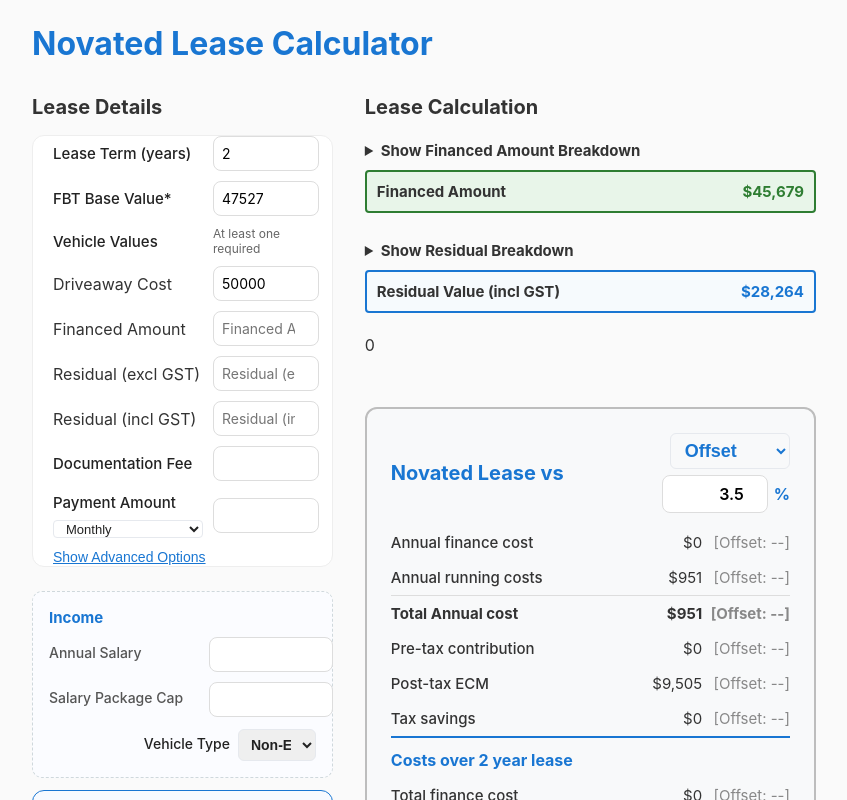
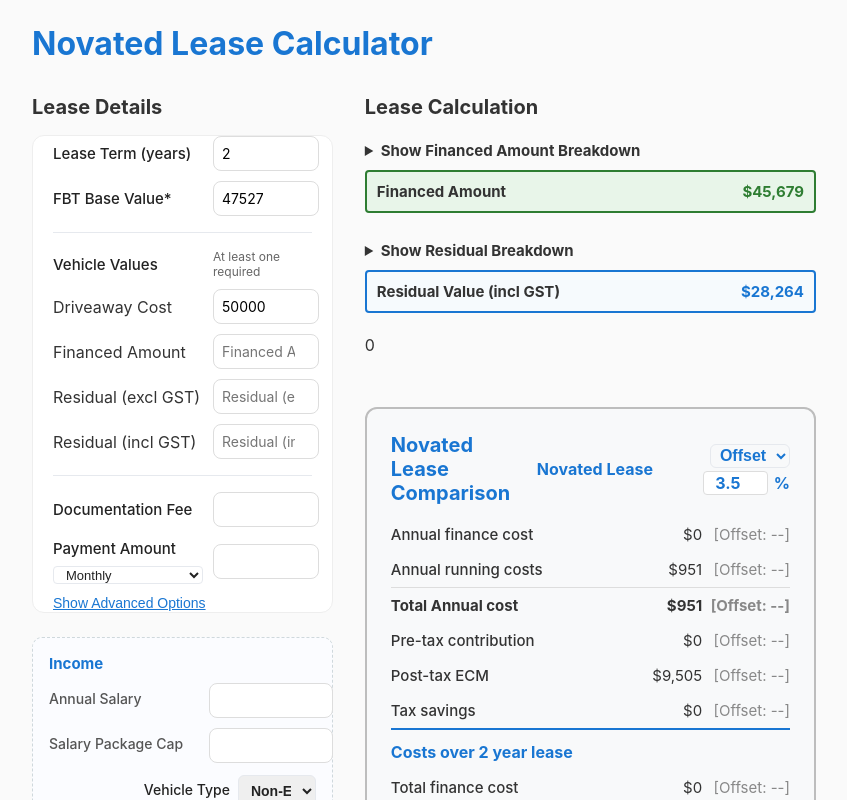
Before and after one commit to William-Aitken/novated-calculator, a Next.js app: page / in a window 1280 px wide. Shown: the top 800 px of the page, without its empty margins (232-1079 px from the left). Built offline with nearby package versions, Linux system fonts and the light colour scheme.

Commit message:
Finalize UI tweaks: separators, optional running costs/salary inputs, comparison headings and styling

```diff
--- a/src/app/page.tsx
+++ b/src/app/page.tsx
@@ -394,6 +394,9 @@ export default function HomePage() {
               </li>
               {fbtError && <li><div style={{ color: '#b00020', fontSize: '12px', marginLeft: 150 }}>{fbtError}</div></li>}
 
+              <li>
+                <div style={{ height: 1, background: '#e6e9ee', margin: '6px 0' }} />
+              </li>
               <li style={{ display: 'grid', gridTemplateColumns: '150px 1fr', alignItems: 'center', gap: '10px' }}>
                 <span style={{ fontWeight: 500, color: '#222', fontSize: '15px', minWidth: 150 }}>Vehicle Values</span>
                 <small style={{ color: '#666', fontSize: '12px' }}>At least one required</small>
@@ -443,7 +446,9 @@ export default function HomePage() {
                 />
               </li>
               {vehicleError && <li><div style={{ color: '#b00020', fontSize: '12px', marginLeft: 150 }}>{vehicleError}</div></li>}
-
+              <li>
+                <div style={{ height: 1, background: '#e6e9ee', margin: '6px 0' }} />
+              </li>
               <li style={{ display: 'grid', gridTemplateColumns: '150px auto', alignItems: 'center', gap: '10px' }}>
                 <span style={{ minWidth: 150, fontWeight: 500, color: '#222', fontSize: '15px' }}>Documentation Fee</span>
                 <input
@@ -748,9 +753,11 @@ export default function HomePage() {
 
             {/* Offset Account Comparison Section (moved to right column) */}
             <div style={{ marginTop: '40px', padding: '24px', border: '2px solid #bdbdbd', borderRadius: '12px', background: '#f8f9fa' }}>
-              <div style={{ display: 'flex', justifyContent: 'space-between', alignItems: 'center', marginBottom: '12px' }}>
-                <h2 style={{ color: '#1976d2', margin: 0 }}>Novated Lease vs </h2>
-                <div style={{ display: 'flex', flexDirection: 'column', gap: '6px', alignItems: 'flex-end' }}>
+              <div style={{ display: 'grid', gridTemplateColumns: '1fr 1fr 1fr', gap: '12px', alignItems: 'center', marginBottom: '12px' }}>
+                <div style={{ fontWeight: 700, fontSize: '20px', color: '#1976d2' }}>Novated Lease Comparison</div>
+                <div style={{ textAlign: 'right', fontWeight: 700, color: '#1976d2' }}>Novated Lease</div>
+                <div style={{ display: 'flex', flexDirection: 'column', gap: '3px', alignItems: 'flex-end' }}>
+                  <div style={{ fontWeight: 700, color: '#1976d2' }}>
                     <select
                       value={comparisonTarget}
                       onChange={e => {
@@ -758,24 +765,25 @@ export default function HomePage() {
                         if (typeof window !== 'undefined') localStorage.setItem('novatedLeaseComparisonTarget', e.target.value);
                       }}
                       style={{
-                      width: '12ch',
-                      height: '36px',
-                      padding: '0 10px',
+                        width: '9ch',
+                        height: '24px',
+                        padding: '0 5px',
                         lineHeight: '20px',
                         border: '1px solid #e6e9ee',
                         borderRadius: '6px',
                         background: 'transparent',
                         color: '#1976d2',
                         fontWeight: 700,
-                      fontSize: '18px',
+                        fontSize: '16px',
                         appearance: 'auto',
                       }}
                     >
                       <option value="offset">Offset</option>
-                    <option value="carloan">Carloan</option>
+                      <option value="carloan">Loan</option>
                       <option value="hisa">HISA</option>
-                    <option value="self">Self Managed</option>
+                      <option value="self">BYO</option>
                     </select>
+                  </div>
                   <div style={{ display: 'flex', alignItems: 'center', gap: '6px' }}>
                     <input
                       type="number"
@@ -787,7 +795,7 @@ export default function HomePage() {
                         if (typeof window !== 'undefined') localStorage.setItem('novatedLeaseComparisonInterestRate', String(v));
                       }}
                       aria-label="Comparison interest rate"
-                      style={{ width: '10ch', padding: '8px', borderRadius: '8px', textAlign: 'right', fontSize: '16px', fontWeight: 600 }}
+                      style={{ width: '6ch', height: '24px', padding: '4px', borderRadius: '4px', textAlign: 'center', fontSize: '16px', fontWeight: 700, color: '#1976d2' }}
                     />
                     <span style={{ color: '#1976d2', fontWeight: 700, fontSize: '16px' }}>%</span>
                   </div>
```
Also changed, not shown: 16 other files (tests, documents, lock files or other folders). Lines whose indentation alone changed are shown as unchanged.
